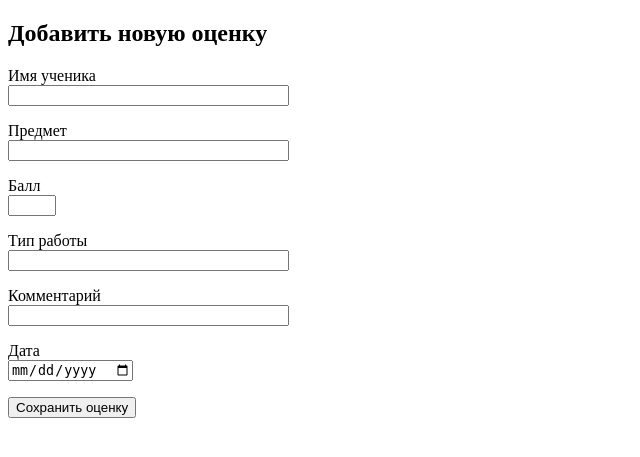
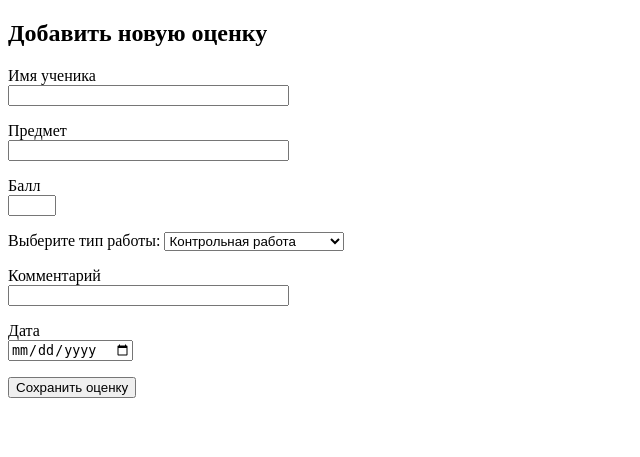
Before and after one commit to Ekaterina-160/Study-tracker-cli, a Flask app: page /add_grade in a window 1280 px wide. Shown: the top 457 px of the page, without its empty margins (0-640 px from the left). Run offline with Flask 3, Linux system fonts and the light colour scheme.

Commit message:
оформление сайта начальное

```diff
--- a/templates/add_grade.html
+++ b/templates/add_grade.html
@@ -22,8 +22,13 @@
             {{ form.score() }}
         </p>
         <p>
-            {{ form.work_type.label }}<br>
-            {{ form.work_type(size=32) }}
+            <label for="work_type">Выберите тип работы:</label>
+            <select id="work_type" name="work_type">
+                <option value="Контрольная работа">Контрольная работа</option>
+                <option value="Домашняя работа">Домашняя работа</option>
+                <option value="Самостоятельная работа">Самостоятельная работа</option>
+                <option value="Практическая работа">Практическая работа</option>
+            </select>
         </p>
         <p>
             {{ form.comment.label }}<br>
```
Also changed, not shown: instance/journal.db.
